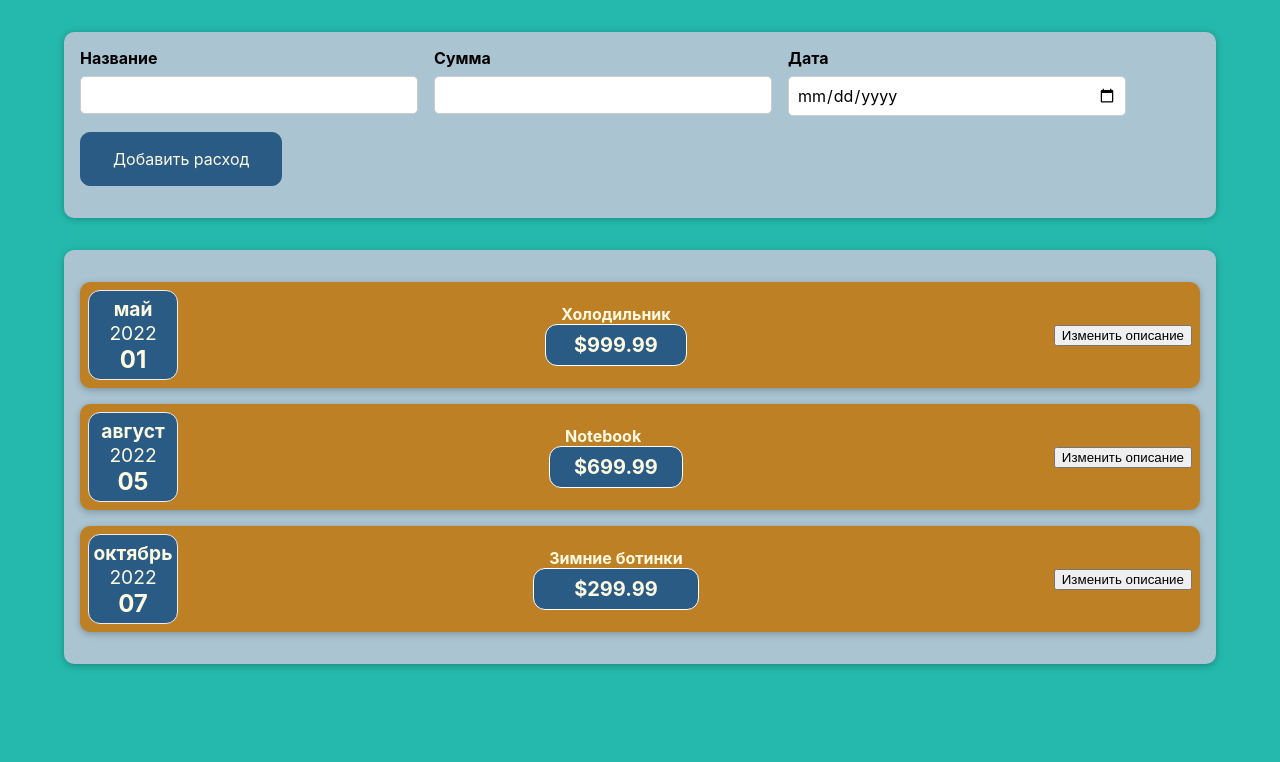
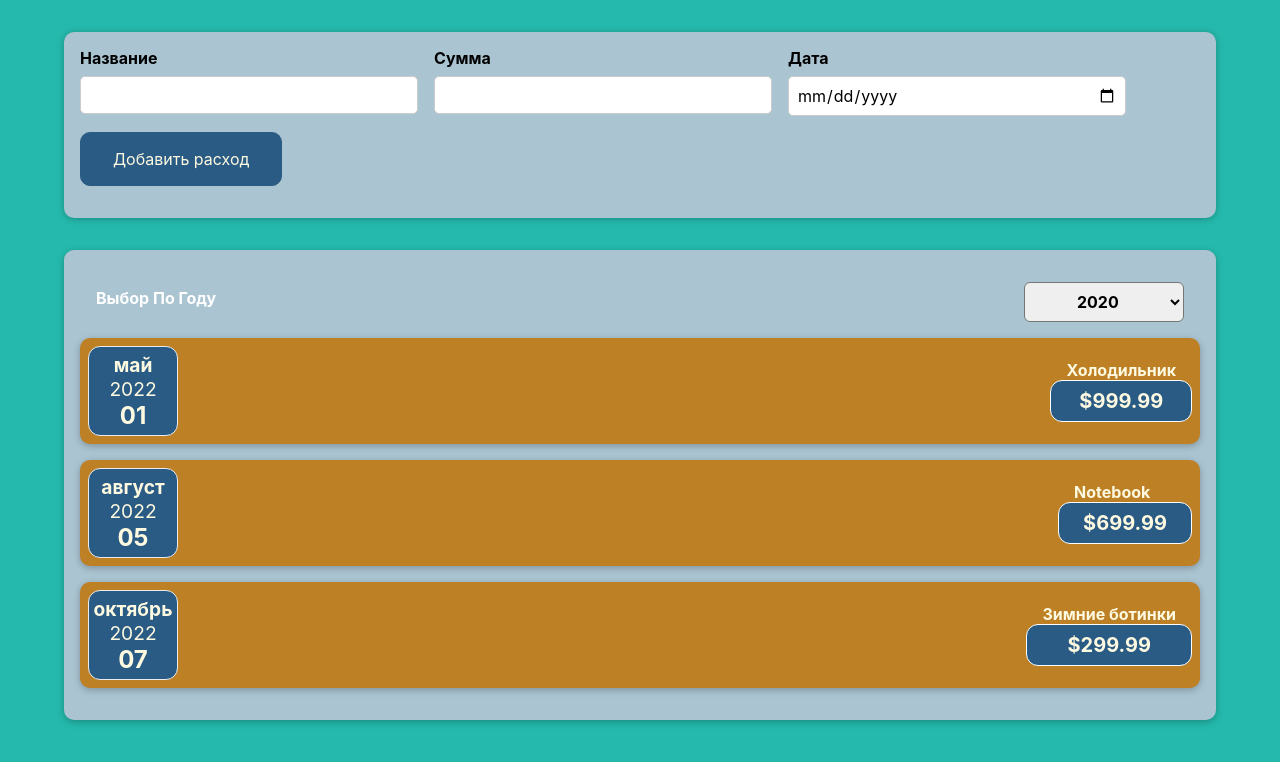
Before and after one commit to Answer-0885/reactApp, a React (Create React App) app: page / in a window 1280 px wide. Shown: the top 762 px of the page. Built offline with nearby package versions, Linux system fonts and the light colour scheme.

Commit message:
Закончил 3 раздел

```diff
--- a/src/components/Costs/CostItem.js
+++ b/src/components/Costs/CostItem.js
@@ -1,24 +1,18 @@
 import "./CostItem.css"
 import CostDate from "./CostDate";
 import Card from "../UI/Card";
-import React, { useState } from "react"
 
 
 const CostItem = (props) => {
-    const [description, setDescription] = useState(props.description);
 
-    const changeDescriptionHandler = ()=>{
-        setDescription('New cost')// description = "New cost"; & CostItem(props)
-        console.log(description);
-    }
     return(
         <Card className="cost-item">
             <CostDate date={props.date}/>
             <div className="cost-item__descripton">
-                <h2>{description}</h2>
+                <h2>{props.description}</h2>
                 <div className="cost-item__price">${props.amount}</div>
             </div>
-            <button onClick={changeDescriptionHandler}>Изменить описание</button>
+
         </Card>
     )
 };
--- a/src/components/Costs/Costs.js
+++ b/src/components/Costs/Costs.js
@@ -1,10 +1,22 @@
 import "./Costs.css"
 import CostItem from "./CostItem";
 import Card from "../UI/Card";
+import CostsFilter from "./CostsFilter";
+import React, { useState } from "react"
 
 const Costs = (props) => {
+
+    const [selectedYear, setSelectedYear] = useState('2020');
+
+    const yearChangeHandler = (year)=> {
+        setSelectedYear(year);
+    };
+
     return(
+    <div>
         <Card className="costs">
+        < CostsFilter year={selectedYear}
+        onChangeYear={yearChangeHandler}/>
             <CostItem date={props.costs[0].date}
             description={props.costs[0].description}
             amount={props.costs[0].amount}
@@ -18,6 +30,7 @@
             amount={props.costs[2].amount}
             />
         </Card>
+    </div>
     )
 };
 export default Costs;
--- /dev/null
+++ b/src/components/Costs/CostsFilter.css
@@ -0,0 +1,24 @@
+.costs-filter {
+    color: white;
+    padding: 0 1rem;
+  }
+
+  .costs-filter__control {
+    display: flex;
+    width: 100%;
+    align-items: center;
+    justify-content: space-between;
+    margin: 1rem 0;
+  }
+
+  .costs-filter label {
+    font-weight: bold;
+    margin-bottom: 0.5rem;
+  }
+
+  .costs-filter select {
+    font: inherit;
+    padding: 0.5rem 3rem;
+    font-weight: bold;
+    border-radius: 6px;
+  }
--- /dev/null
+++ b/src/components/Costs/CostsFilter.js
@@ -0,0 +1,28 @@
+import "./CostsFilter.css";
+
+
+const CostsFilter = (props) => {
+
+
+
+  const yearChangeHandler = (event) => {
+     props.onChangeYear(event.target.value);
+    console.log(event.target.value);
+  };
+
+  return (
+    <div className="costs-filter">
+      <div className="costs-filter__control">
+        <label>Выбор По Году</label>
+        <select value={props.year} onChange={yearChangeHandler}>
+          <option value="2022">2022</option>
+          <option value="2021">2021</option>
+          <option value="2020">2020</option>
+          <option value="2019">2019</option>
+        </select>
+      </div>
+    </div>
+  );
+};
+
+export default CostsFilter;
```
Lines whose indentation alone changed are shown as unchanged.
